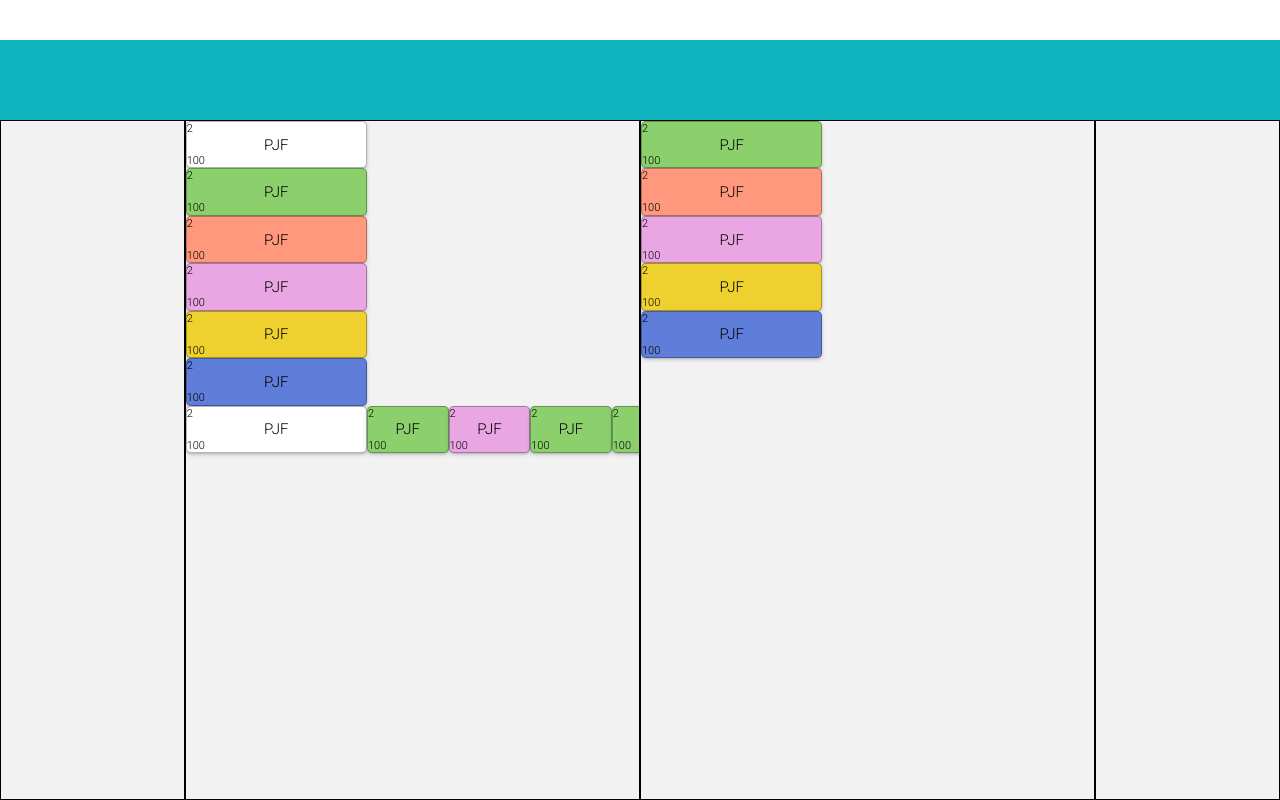
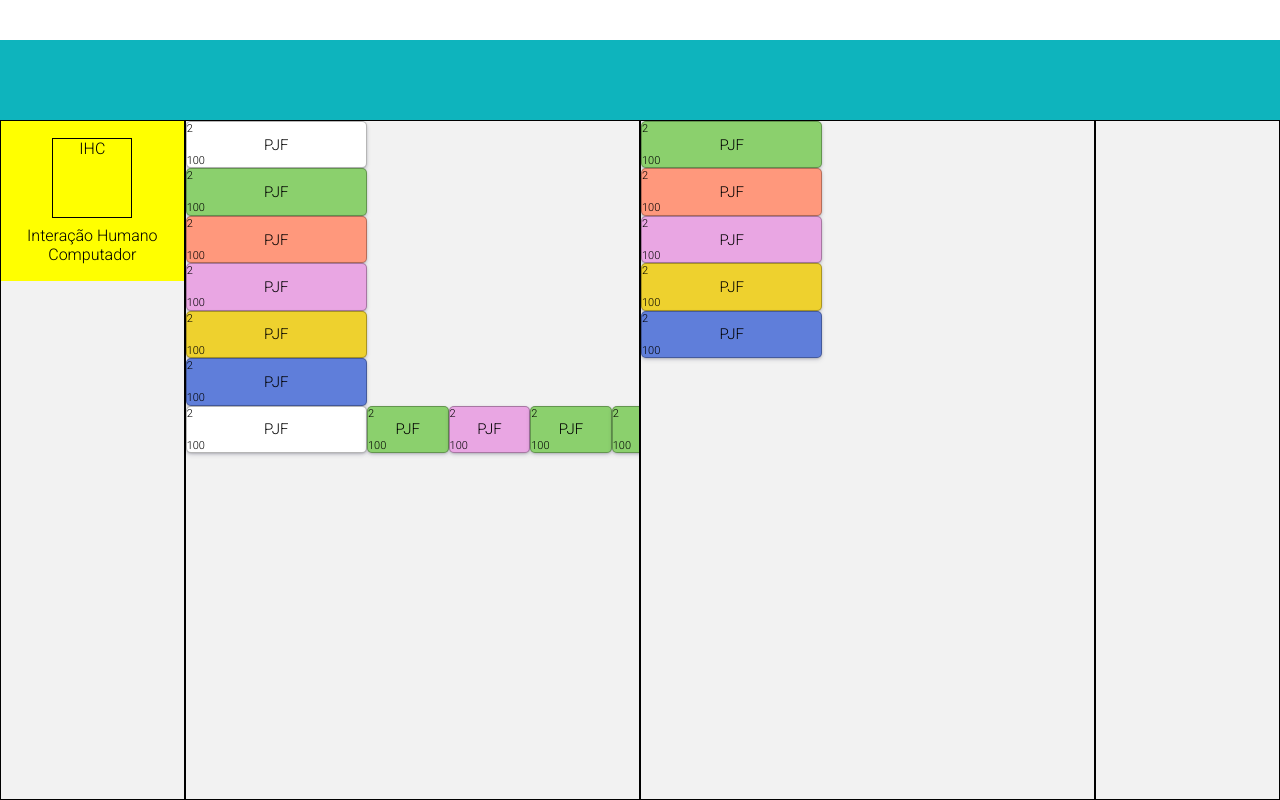
Before and after one commit to zepedrotrigo/DSD-professor-schedule-assigner, a React (Create React App) app in the folder frontend/: page / in a window 1280 px wide. Built offline with nearby package versions, Linux system fonts and the light colour scheme; no server answers.

Commit message:
too many changes, sorry!

```diff
--- a/frontend/src/views/Home.js
+++ b/frontend/src/views/Home.js
@@ -19,6 +19,7 @@ function Home() {
             <Navbar></Navbar>
             <div className='panel-wrapper'>
                 <SidePanel>
+                    <CourseHeader />
                 </SidePanel>
                 <MainPanel>
                     <Cell />
```
